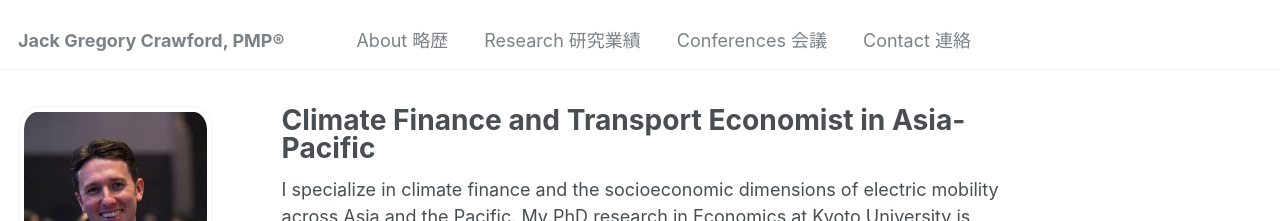
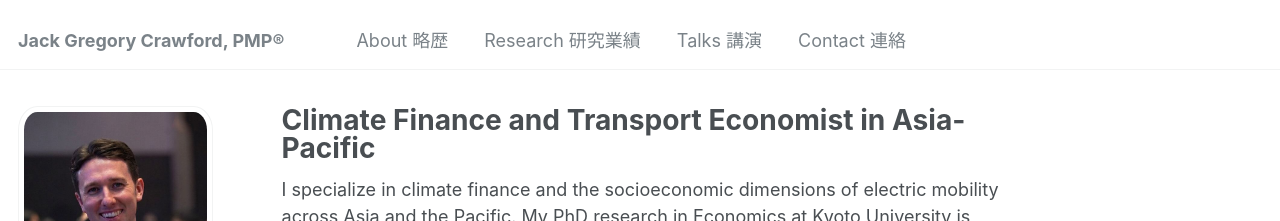
Before and after one commit to jackgcrawford/jackcrawford, a Jekyll site: the page built from _pages/about.md, in a window 1280 px wide. Shown: the top 221 px of the page. Built offline with Jekyll 4.4.1, drawn with Linux system fonts in a browser that asks for light colours; some web fonts are replaced.

Commit message:
Update navigation.yml

```diff
--- a/_data/navigation.yml
+++ b/_data/navigation.yml
@@ -11,8 +11,8 @@ main:
   - title: "Research 研究業績"
     url: /research/
 
-  - title: "Conferences 会議"
-    url: /conferences/
+  - title: "Talks 講演"
+    url: /talks/
 
   - title: "Contact 連絡"
     url: /contact/
```
